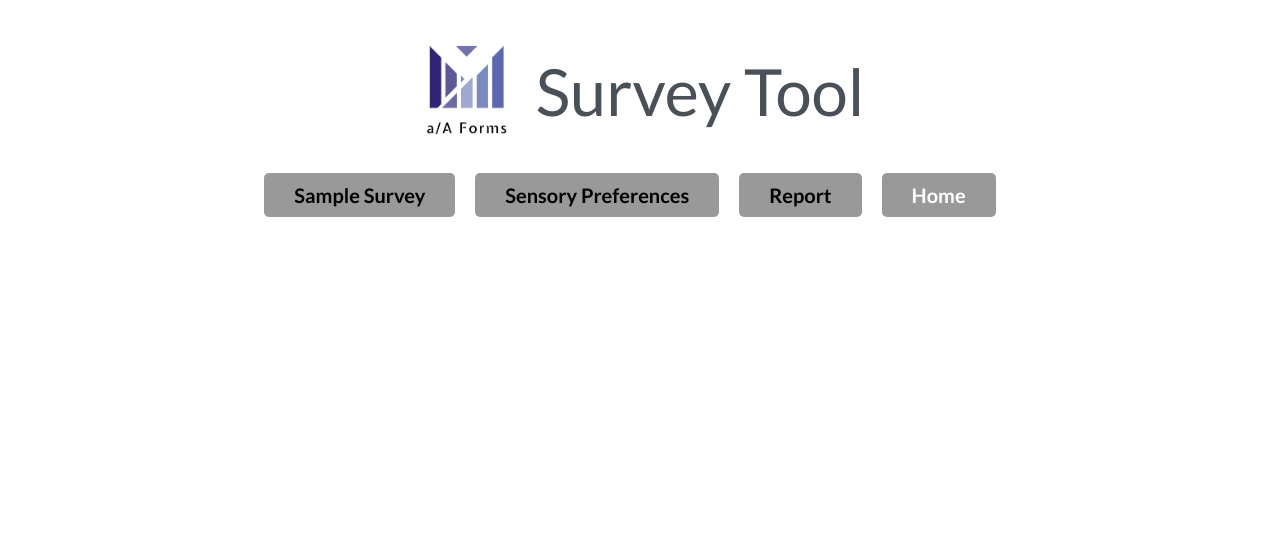
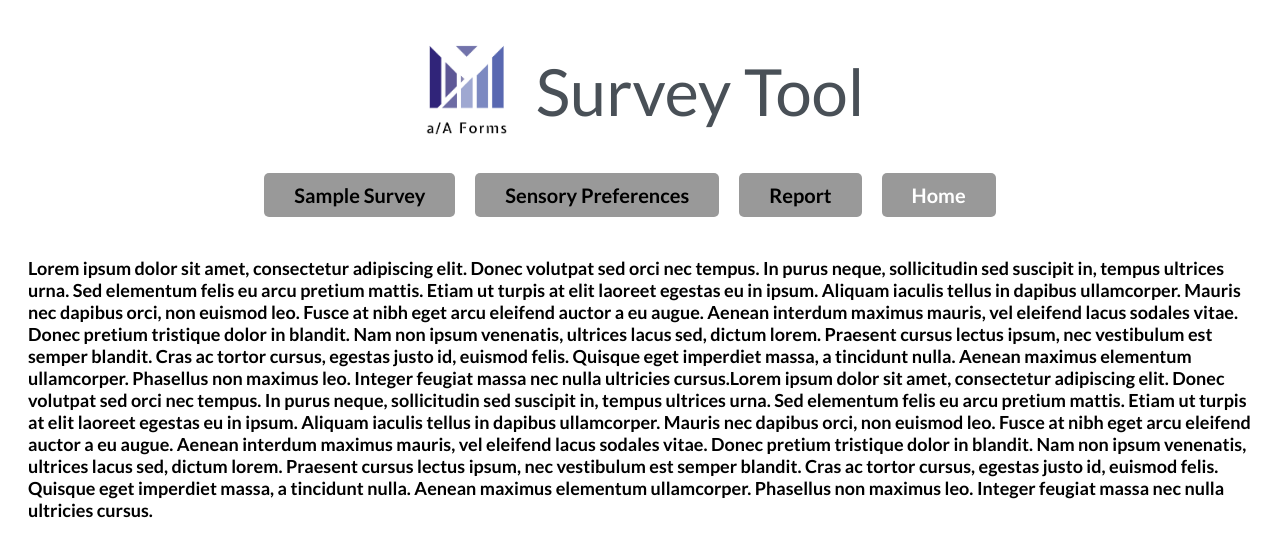
Before and after one commit to mkhmbtv/advanced-forms-react, a React (Create React App) app: page / in a window 1280 px wide. Shown: the top 556 px of the page. Built offline with nearby package versions, Linux system fonts and the light colour scheme.

Commit message:
Create home page

```diff
--- a/src/App.js
+++ b/src/App.js
@@ -1,4 +1,6 @@
+import { Route, Switch } from "react-router-dom";
 import Navigation from "./components/Navigation";
+import Home from './components/Home';
 import logo from './logo.png';
 
 function App() {
@@ -9,6 +11,11 @@ function App() {
         <h1>Survey Tool</h1>
       </header>
       <Navigation />
+      <Switch>
+        <Route path='/'>
+          <Home />
+        </Route>
+      </Switch>
     </div>
   );
 }
--- /dev/null
+++ b/src/components/Home/Home.js
@@ -0,0 +1,15 @@
+const Home = () => {
+  return (
+    <main>
+      <p>
+        Lorem ipsum dolor sit amet, consectetur adipiscing elit. Donec volutpat sed orci nec tempus.
+        In purus neque, sollicitudin sed suscipit in, tempus ultrices urna. Sed elementum felis eu arcu pretium mattis. Etiam ut turpis at elit laoreet egestas eu in ipsum. Aliquam iaculis tellus in dapibus ullamcorper. Mauris nec dapibus orci, non euismod leo. Fusce at nibh eget arcu eleifend auctor a eu augue. Aenean interdum maximus mauris, vel eleifend lacus sodales vitae. Donec pretium tristique dolor in blandit.
+        Nam non ipsum venenatis, ultrices lacus sed, dictum lorem. Praesent cursus lectus ipsum, nec vestibulum est semper blandit. Cras ac tortor cursus, egestas justo id, euismod felis. Quisque eget imperdiet massa, a tincidunt nulla. Aenean maximus elementum ullamcorper. Phasellus non maximus leo. Integer feugiat massa nec nulla ultricies cursus.Lorem ipsum dolor sit amet, consectetur adipiscing elit. Donec volutpat sed orci nec tempus.
+        In purus neque, sollicitudin sed suscipit in, tempus ultrices urna. Sed elementum felis eu arcu pretium mattis. Etiam ut turpis at elit laoreet egestas eu in ipsum. Aliquam iaculis tellus in dapibus ullamcorper. Mauris nec dapibus orci, non euismod leo. Fusce at nibh eget arcu eleifend auctor a eu augue. Aenean interdum maximus mauris, vel eleifend lacus sodales vitae. Donec pretium tristique dolor in blandit.
+        Nam non ipsum venenatis, ultrices lacus sed, dictum lorem. Praesent cursus lectus ipsum, nec vestibulum est semper blandit. Cras ac tortor cursus, egestas justo id, euismod felis. Quisque eget imperdiet massa, a tincidunt nulla. Aenean maximus elementum ullamcorper. Phasellus non maximus leo. Integer feugiat massa nec nulla ultricies cursus.
+      </p>
+    </main>
+  )
+};
+
+export default Home;
--- /dev/null
+++ b/src/components/Home/index.js
@@ -0,0 +1,3 @@
+import Home from './Home';
+
+export default Home;
--- a/src/components/Navigation/Navigation.css
+++ b/src/components/Navigation/Navigation.css
@@ -6,6 +6,7 @@ nav {
   width: 100%;
   display: flex;
   justify-content: center;
+  margin-bottom: 40px;
 }
 
 nav a {
--- a/src/index.css
+++ b/src/index.css
@@ -1,6 +1,8 @@
 /* TODO Add site wide styles */
 body {
   font-family: 'Lato', sans-serif;
+  font-size: 18px;
+  font-weight: 700;
 }
 
 .header {
```
